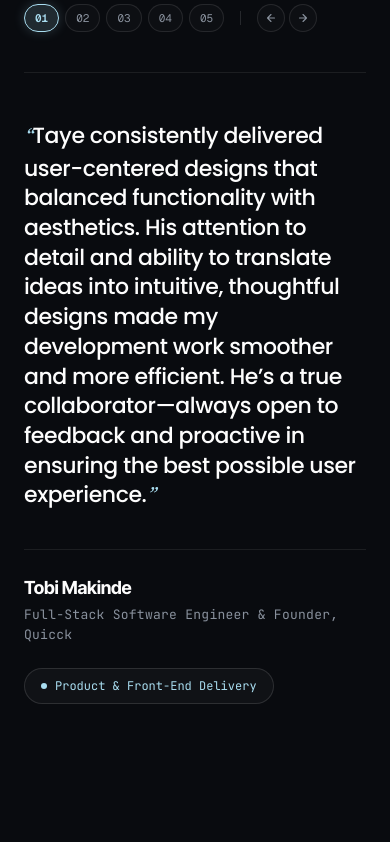
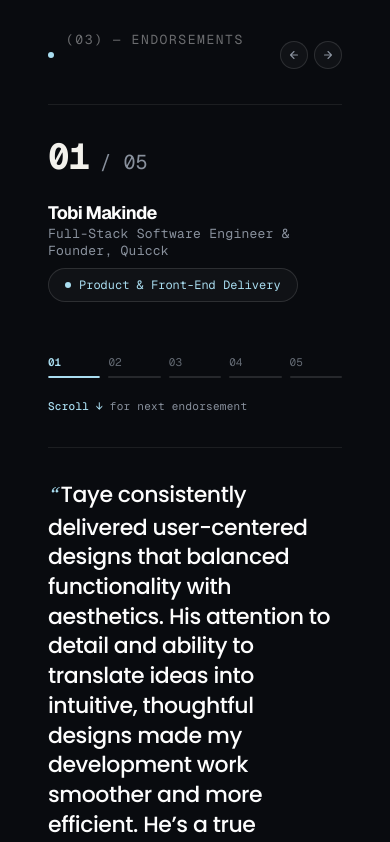
Before and after one commit to Bheemty/cold-designer-portfolio, a Next.js app: page / in a window 390 px wide. Shown: the part 6640-7482 px from the top of the page. Built offline with nearby package versions, Linux system fonts and the light colour scheme.

Commit message:
feat(endorsements): implement sticky 450vh step-by-step scroll with active-step indicators

```diff
--- a/src/app/globals.css
+++ b/src/app/globals.css
@@ -107,7 +107,7 @@
   body {
     background-color: var(--bg-primary);
     color: var(--text-primary);
-    overflow-x: hidden;
+    overflow-x: clip;
     font-feature-settings: "cv02", "cv03", "cv04", "cv11";
     -webkit-font-smoothing: antialiased;
     -moz-osx-font-smoothing: grayscale;
--- a/src/app/page.tsx
+++ b/src/app/page.tsx
@@ -11,7 +11,7 @@ const AssetPreloader = dynamic(() => import("@/components/kokil/AssetPreloader")
 
 export default function Home() {
   return (
-    <main className="relative flex min-h-screen flex-col bg-[#090b0f] text-[#FDFDFD] overflow-x-hidden">
+    <main className="relative flex min-h-screen flex-col bg-[#090b0f] text-[#FDFDFD] overflow-x-clip">
       {/* Background Interactive Cursor Grid */}
       <CursorGrid
         cellSize={64}
--- a/src/components/kokil/EndorsementsKokil.tsx
+++ b/src/components/kokil/EndorsementsKokil.tsx
@@ -1,6 +1,6 @@
 "use client";
 
-import { useState, useCallback, useEffect } from "react";
+import { useState, useRef, useEffect, useCallback } from "react";
 import { sound } from "@/lib/sounds";
 
 export interface EndorsementItem {
@@ -49,62 +49,190 @@ export const ENDORSEMENTS: EndorsementItem[] = [
 ];
 
 export default function EndorsementsKokil() {
+  const trackRef = useRef<HTMLElement>(null);
+  const activeIndexRef = useRef(0);
+  const isDesktopRef = useRef(false);
+  const tickingRef = useRef(false);
+
+  // References to the 5 individual progress fill bars for zero-jank GPU scaleX mutations
+  const fillRefs = useRef<Array<HTMLDivElement | null>>([]);
+
   const [activeIndex, setActiveIndex] = useState(0);
-  const [isTransitioning, setIsTransitioning] = useState(false);
+  const [isCrossfading, setIsCrossfading] = useState(false);
+  const [isDesktop, setIsDesktop] = useState(false);
 
   const total = ENDORSEMENTS.length;
   const current = ENDORSEMENTS[activeIndex];
 
-  const goTo = useCallback(
-    (index: number) => {
-      if (index === activeIndex || isTransitioning) return;
-      sound.playClick();
-      setIsTransitioning(true);
+  // Core scroll handler: updates continuous hairline progress bar via DOM refs,
+  // and only triggers React state updates when crossing 20% step thresholds.
+  const updateScrollProgress = useCallback(() => {
+    tickingRef.current = false;
+    const track = trackRef.current;
+    if (!track || !isDesktopRef.current) return;
+
+    const rect = track.getBoundingClientRect();
+    const scrollDistance = track.offsetHeight - window.innerHeight;
+    if (scrollDistance <= 0) return;
+
+    const currentScroll = -rect.top;
+    const progress = Math.min(1, Math.max(0, currentScroll / scrollDistance));
+
+    // Calculate active step index: 0, 1, 2, 3, 4 (20% per endorsement)
+    const newIndex = Math.min(total - 1, Math.floor(progress * total));
+
+    // Update the 5 hairline fill bars directly on DOM for locked 60fps GPU compositing
+    for (let s = 0; s < total; s++) {
+      const fillEl = fillRefs.current[s];
+      if (!fillEl) continue;
+
+      if (s < newIndex) {
+        fillEl.style.transform = "scaleX(1)";
+        fillEl.style.opacity = "1";
+      } else if (s > newIndex) {
+        fillEl.style.transform = "scaleX(0)";
+        fillEl.style.opacity = "0.3";
+      } else {
+        // Active segment fills smoothly from 0% to 100% across its 0.20 span
+        const segmentProgress = Math.min(1, Math.max(0, (progress - newIndex * (1 / total)) * total));
+        fillEl.style.transform = `scaleX(${segmentProgress})`;
+        fillEl.style.opacity = "1";
+      }
+    }
+
+    // Only commit React state update when crossing the threshold boundary
+    if (newIndex !== activeIndexRef.current) {
+      activeIndexRef.current = newIndex;
+      setIsCrossfading(true);
       setTimeout(() => {
-        setActiveIndex(index);
-        setIsTransitioning(false);
-      }, 160);
-    },
-    [activeIndex, isTransitioning]
-  );
+        setActiveIndex(newIndex);
+        setIsCrossfading(false);
+      }, 140);
+    }
+  }, [total]);
 
-  const handlePrev = useCallback(() => {
-    goTo((activeIndex - 1 + total) % total);
-  }, [activeIndex, total, goTo]);
+  // Synchronize with window resize and scroll (both Lenis and native)
+  useEffect(() => {
+    const checkDevice = () => {
+      const desktop = window.matchMedia("(min-width: 768px)").matches;
+      isDesktopRef.current = desktop;
+      setIsDesktop(desktop);
 
-  const handleNext = useCallback(() => {
-    goTo((activeIndex + 1) % total);
-  }, [activeIndex, total, goTo]);
-
-  // Keyboard navigation when focus is inside the endorsements section
-  useEffect(() => {
-    const handleKeyDown = (e: KeyboardEvent) => {
-      const activeEl = document.activeElement;
-      const section = document.getElementById("endorsements");
-      if (section && (section.contains(activeEl) || activeEl === section)) {
-        if (e.key === "ArrowLeft") {
-          e.preventDefault();
-          handlePrev();
-        } else if (e.key === "ArrowRight") {
-          e.preventDefault();
-          handleNext();
+      // Reset bars on mobile to match current active index
+      if (!desktop) {
+        for (let s = 0; s < total; s++) {
+          const fillEl = fillRefs.current[s];
+          if (!fillEl) continue;
+          fillEl.style.transform = s <= activeIndexRef.current ? "scaleX(1)" : "scaleX(0)";
+          fillEl.style.opacity = s <= activeIndexRef.current ? "1" : "0.3";
         }
       }
     };
 
-    window.addEventListener("keydown", handleKeyDown);
-    return () => window.removeEventListener("keydown", handleKeyDown);
-  }, [handlePrev, handleNext]);
+    checkDevice();
+    window.addEventListener("resize", checkDevice, { passive: true });
+
+    const onScroll = () => {
+      if (!isDesktopRef.current) return;
+      if (!tickingRef.current) {
+        tickingRef.current = true;
+        requestAnimationFrame(updateScrollProgress);
+      }
+    };
+
+    updateScrollProgress();
+
+    // Attach to Lenis smooth scroll ticker if active
+    const lenis = (window as unknown as {
+      __lenis?: {
+        on: (e: string, cb: () => void) => void;
+        off: (e: string, cb: () => void) => void;
+      };
+    }).__lenis;
+
+    if (lenis?.on) {
+      lenis.on("scroll", onScroll);
+    } else {
+      window.addEventListener("scroll", onScroll, { passive: true });
+    }
+
+    return () => {
+      window.removeEventListener("resize", checkDevice);
+      window.removeEventListener("scroll", onScroll);
+      if (lenis?.off) {
+        lenis.off("scroll", onScroll);
+      }
+    };
+  }, [updateScrollProgress, total]);
+
+  // Clickable step jump: scrolls window directly to that endorsement inside the 450vh track
+  const handleJumpToStep = (targetIndex: number) => {
+    sound.playClick();
+
+    if (!isDesktopRef.current) {
+      // Mobile tap behavior
+      if (targetIndex !== activeIndex) {
+        activeIndexRef.current = targetIndex;
+        setIsCrossfading(true);
+        setTimeout(() => {
+          setActiveIndex(targetIndex);
+          setIsCrossfading(false);
+        }, 140);
+
+        for (let s = 0; s < total; s++) {
+          const fillEl = fillRefs.current[s];
+          if (!fillEl) continue;
+          fillEl.style.transform = s <= targetIndex ? "scaleX(1)" : "scaleX(0)";
+          fillEl.style.opacity = s <= targetIndex ? "1" : "0.3";
+        }
+      }
+      return;
+    }
+
+    // Desktop: calculate exact scroll target in the 450vh outer track
+    const track = trackRef.current;
+    if (!track) return;
+
+    const trackTop = track.getBoundingClientRect().top + window.scrollY;
+    const scrollDistance = track.offsetHeight - window.innerHeight;
+    // Aim 4% into that endorsement's slice so it activates firmly
+    const stepRatio = (targetIndex * (1 / total)) + 0.04;
+    const targetScroll = Math.round(trackTop + stepRatio * scrollDistance);
+
+    const lenis = (window as unknown as {
+      __lenis?: {
+        scrollTo: (target: number, options?: { duration?: number }) => void;
+      };
+    }).__lenis;
+
+    if (lenis?.scrollTo) {
+      lenis.scrollTo(targetScroll, { duration: 0.75 });
+    } else {
+      window.scrollTo({ top: targetScroll, behavior: "smooth" });
+    }
+  };
+
+  const handleMobilePrev = () => {
+    handleJumpToStep((activeIndex - 1 + total) % total);
+  };
+
+  const handleMobileNext = () => {
+    handleJumpToStep((activeIndex + 1) % total);
+  };
 
   return (
     <section
+      ref={trackRef}
       id="endorsements"
-      className="endorsements-section relative w-full max-w-[1440px] mx-auto px-6 sm:px-10 lg:px-16 py-24 sm:py-32"
-      aria-label="Client & Collaborator Endorsements"
+      className="endorsements-track relative w-full"
+      aria-label="Client &amp; Collaborator Endorsements"
     >
-      <div className="endorsements-inner w-full">
-        {/* Section Header & Editorial Stepper Controls */}
-        <div className="flex flex-col sm:flex-row sm:items-center justify-between gap-6 pb-10 border-b border-white/[0.08] mb-12 sm:mb-16">
+      {/* Sticky Viewport Container: pins at top: 0, height: 100vh on desktop */}
+      <div className="endorsements-sticky w-full flex items-center justify-center">
+        <div className="w-full max-w-[1440px] mx-auto px-6 sm:px-10 lg:px-16 py-8 sm:py-12">
+
+          {/* Section Eyebrow Header */}
+          <div className="flex items-center justify-between pb-6 border-b border-white/[0.08] endorsement-divider mb-8 sm:mb-12">
             <div className="flex items-center gap-3">
               <span className="h-1.5 w-1.5 rounded-full bg-[#a9ddf0]" aria-hidden="true" />
               <p className="intro-label font-mono-code text-xs uppercase tracking-widest text-[#a9ddf0] m-0">
@@ -112,44 +240,13 @@ export default function EndorsementsKokil() {
               </p>
             </div>
 
-          {/* Stepper Navigation: [ 01 / 05 ] + Prev/Next Controls */}
-          <div
-            className="endorsement-stepper flex items-center gap-3 font-mono-code text-xs self-start sm:self-center"
-            role="region"
-            aria-label="Endorsements pagination"
-          >
-            {/* Numbered quick-select pills */}
-            <div className="flex items-center gap-1.5">
-              {ENDORSEMENTS.map((_, idx) => {
-                const isActive = idx === activeIndex;
-                return (
-                  <button
-                    key={idx}
-                    type="button"
-                    onClick={() => goTo(idx)}
-                    aria-label={`View endorsement 0${idx + 1}`}
-                    aria-current={isActive ? "true" : undefined}
-                    className={`h-7 px-2.5 rounded-full border transition-all cursor-pointer font-mono-code text-[11px] ${
-                      isActive
-                        ? "border-[#a9ddf0] bg-[#a9ddf0]/15 text-[#a9ddf0] font-semibold shadow-[0_0_12px_rgba(169,221,240,0.2)]"
-                        : "border-white/[0.1] bg-white/[0.02] text-[#89919d] hover:border-white/30 hover:text-[#f2f1ec]"
-                    }`}
-                  >
-                    0{idx + 1}
-                  </button>
-                );
-              })}
-            </div>
-
-            <div className="h-3.5 w-px bg-white/[0.12] mx-1" aria-hidden="true" />
-
-            {/* Stepper arrows */}
-            <div className="flex items-center gap-1">
+            {/* Mobile Prev / Next Tap Stepper Controls (< 768px) */}
+            <div className="flex sm:hidden items-center gap-1.5">
               <button
                 type="button"
-                onClick={handlePrev}
+                onClick={handleMobilePrev}
                 aria-label="Previous endorsement"
-                className="h-7 w-7 rounded-full border border-white/[0.1] bg-white/[0.02] text-[#89919d] hover:border-[#a9ddf0] hover:text-[#a9ddf0] flex items-center justify-center transition-colors cursor-pointer"
+                className="h-7 w-7 rounded-full border border-white/[0.12] bg-white/[0.03] text-[#89919d] hover:text-[#a9ddf0] flex items-center justify-center transition-colors cursor-pointer"
               >
                 <svg
                   viewBox="0 0 24 24"
@@ -167,9 +264,9 @@ export default function EndorsementsKokil() {
               </button>
               <button
                 type="button"
-                onClick={handleNext}
+                onClick={handleMobileNext}
                 aria-label="Next endorsement"
-                className="h-7 w-7 rounded-full border border-white/[0.1] bg-white/[0.02] text-[#89919d] hover:border-[#a9ddf0] hover:text-[#a9ddf0] flex items-center justify-center transition-colors cursor-pointer"
+                className="h-7 w-7 rounded-full border border-white/[0.12] bg-white/[0.03] text-[#89919d] hover:text-[#a9ddf0] flex items-center justify-center transition-colors cursor-pointer"
               >
                 <svg
                   viewBox="0 0 24 24"
@@ -187,43 +284,135 @@ export default function EndorsementsKokil() {
               </button>
             </div>
           </div>
+
+          {/* Clean 2-Column Editorial Split (35% Left / 65% Right on Desktop) */}
+          <div className="grid grid-cols-1 md:grid-cols-12 gap-8 md:gap-12 lg:gap-16 items-start">
+
+            {/* ── LEFT COLUMN (Active Step Indicator + Endorser Identity) ── */}
+            <div className="md:col-span-5 lg:col-span-4 flex flex-col justify-between h-full pr-0 md:pr-6 lg:pr-8 border-b md:border-b-0 md:border-r border-white/[0.08] endorsement-divider pb-8 md:pb-0">
+
+              {/* Top: Prominent Monospace Step Counter: 01 / 05 */}
+              <div className="flex items-baseline gap-2.5 font-mono-code mb-6 sm:mb-8">
+                <span className="endorsement-step-num text-4xl sm:text-5xl lg:text-6xl font-bold tracking-tight text-[#f2f1ec] transition-colors duration-200">
+                  0{activeIndex + 1}
+                </span>
+                <span className="endorsement-step-total text-xl sm:text-2xl text-[#89919d] font-normal">
+                  / 0{total}
+                </span>
               </div>
 
-        {/* Editorial Pull-Quote with GPU-composited crossfade */}
-        <div className="endorsement-body min-h-[300px] sm:min-h-[260px] flex flex-col justify-between">
-          <blockquote
-            className={`endorsement-quote transition-all duration-200 ease-out ${
-              isTransitioning
-                ? "opacity-0 translate-y-1"
-                : "opacity-100 translate-y-0"
+              {/* Middle: Endorser Identity (Pure Typographic Hierarchy — NO "Author:" or "Role:" labels) */}
+              <div
+                className={`space-y-3 mb-8 sm:mb-12 transition-all duration-200 ease-out ${
+                  isCrossfading ? "opacity-0 translate-y-1.5" : "opacity-100 translate-y-0"
                 }`}
                 style={{ willChange: "opacity, transform" }}
               >
-            <span className="quote-mark" aria-hidden="true">&ldquo;</span>
-            {current.quote}
-            <span className="quote-mark" aria-hidden="true">&rdquo;</span>
-          </blockquote>
+                {/* Bold primary line */}
+                <h3 className="endorsement-author-name text-2xl sm:text-3xl font-bold font-display text-[#FDFDFD] tracking-tight m-0">
+                  {current.endorser}
+                </h3>
+                {/* Muted secondary line */}
+                <p className="endorsement-author-role text-xs sm:text-sm font-mono-code text-[#89919d] tracking-wide m-0">
+                  {current.affiliation}
+                </p>
+                {/* Subtle monospace tag */}
+                <div className="pt-2">
+                  <div className="endorsement-context-pill inline-flex items-center gap-2 rounded-full border border-white/[0.12] bg-white/[0.03] px-3.5 py-1.5 font-mono-code text-xs text-[#a9ddf0]">
+                    <span className="context-indicator h-1.5 w-1.5 rounded-full bg-[#a9ddf0]" aria-hidden="true" />
+                    <span>{current.context}</span>
+                  </div>
+                </div>
+              </div>
 
-          {/* Pure Typographic Hierarchy Signature (NO "Author:" or "Role:" field labels) */}
+              {/* Bottom: 5-Segment Horizontal Progress Indicator ([ 01 ] [ 02 ] [ 03 ] [ 04 ] [ 05 ]) */}
+              <div className="w-full pt-4 space-y-3">
                 <div
-            className={`endorsement-meta transition-all duration-200 ease-out ${
-              isTransitioning
-                ? "opacity-0 translate-y-1"
-                : "opacity-100 translate-y-0"
+                  className="grid grid-cols-5 gap-2 w-full"
+                  role="tablist"
+                  aria-label="Endorsements progress steps"
+                >
+                  {ENDORSEMENTS.map((_, idx) => {
+                    const isCurrent = idx === activeIndex;
+                    return (
+                      <button
+                        key={idx}
+                        type="button"
+                        role="tab"
+                        aria-selected={isCurrent}
+                        aria-label={`Jump to endorsement 0${idx + 1}`}
+                        onClick={() => handleJumpToStep(idx)}
+                        className="group flex flex-col items-start gap-1.5 cursor-pointer text-left py-1"
+                      >
+                        {/* Monospace Step Identifier */}
+                        <span
+                          className={`font-mono-code text-[11px] transition-colors ${
+                            isCurrent
+                              ? "text-[#a9ddf0] font-semibold"
+                              : "text-[#89919d]/70 group-hover:text-[#f2f1ec]"
+                          }`}
+                        >
+                          0{idx + 1}
+                        </span>
+
+                        {/* 2px Hairline Progress Bar Track */}
+                        <div className="h-[2px] w-full rounded-full bg-white/[0.12] endorsement-bar-track overflow-hidden relative">
+                          {/* Continuous GPU-scaled Fill Bar */}
+                          <div
+                            ref={(el) => {
+                              fillRefs.current[idx] = el;
+                            }}
+                            className="h-full w-full rounded-full bg-[#a9ddf0] endorsement-bar-fill origin-left transition-transform duration-75"
+                            style={{
+                              transform: idx <= activeIndex ? "scaleX(1)" : "scaleX(0)",
+                              opacity: idx <= activeIndex ? 1 : 0.3,
+                              willChange: "transform",
+                            }}
+                          />
+                        </div>
+                      </button>
+                    );
+                  })}
+                </div>
+
+                {/* Subtle Monospace Hint Below Bars */}
+                <div className="flex items-center justify-between font-mono-code text-[11px] text-[#89919d] pt-1">
+                  <span className="endorsement-scroll-hint tracking-wide">
+                    {activeIndex < total - 1 ? (
+                      <>
+                        <span className="text-[#a9ddf0] font-medium">Scroll &darr;</span> for next endorsement
+                      </>
+                    ) : (
+                      <>
+                        <span className="text-[#a9ddf0] font-medium">Continue &darr;</span> into Contact
+                      </>
+                    )}
+                  </span>
+                  <span className="hidden lg:inline text-[10px] text-[#89919d]/60">
+                    [Clickable Steps]
+                  </span>
+                </div>
+              </div>
+            </div>
+
+            {/* ── RIGHT COLUMN (The Editorial Quote) ── */}
+            <div className="md:col-span-7 lg:col-span-8 pl-0 md:pl-4 lg:pl-8 flex items-center min-h-[220px] sm:min-h-[300px]">
+              <blockquote
+                className={`endorsement-quote text-xl sm:text-2xl md:text-3xl lg:text-4xl font-medium leading-[1.38] text-[#FDFDFD] m-0 transition-all duration-300 ease-out ${
+                  isCrossfading ? "opacity-0 translate-y-2.5" : "opacity-100 translate-y-0"
                 }`}
                 style={{ willChange: "opacity, transform" }}
               >
-            {/* Bold Primary Line (Endorser) + Muted Secondary Line (Affiliation) */}
-            <div className="endorsement-author-block">
-              <h3 className="endorsement-author-name">{current.endorser}</h3>
-              <p className="endorsement-author-role">{current.affiliation}</p>
+                <span className="quote-mark text-[#a9ddf0] font-serif italic mr-1" aria-hidden="true">
+                  &ldquo;
+                </span>
+                {current.quote}
+                <span className="quote-mark text-[#a9ddf0] font-serif italic ml-1" aria-hidden="true">
+                  &rdquo;
+                </span>
+              </blockquote>
             </div>
 
-            {/* Subtle Monospace Tag (Context) */}
-            <div className="endorsement-context-pill">
-              <span className="context-indicator" aria-hidden="true" />
-              <span>{current.context}</span>
-            </div>
           </div>
         </div>
       </div>
--- a/src/styles/kokil.css
+++ b/src/styles/kokil.css
@@ -2039,6 +2039,49 @@ html[data-hero-revealed="true"] #hero .cursor-hint {
   padding: clamp(80px, 10vh, 140px) clamp(24px, 5vw, 64px) clamp(40px, 6vh, 80px);
   z-index: 10;
 }
+/* ── (03) ENDORSEMENTS STICKY SCROLL TRACK ── */
+.endorsements-track {
+  position: relative;
+  width: 100%;
+  height: 450vh;
+}
+
+.endorsements-sticky {
+  position: sticky;
+  top: 0;
+  height: 100vh;
+  width: 100%;
+  display: flex;
+  align-items: center;
+  justify-content: center;
+  overflow: hidden;
+  contain: layout style;
+}
+
+@media (max-width: 767px) {
+  .endorsements-track {
+    height: auto !important;
+  }
+  .endorsements-sticky {
+    position: relative !important;
+    top: auto !important;
+    height: auto !important;
+    min-height: auto !important;
+    padding: clamp(64px, 8vh, 96px) 0;
+    overflow: visible;
+  }
+}
+
+.endorsement-divider {
+  border-color: rgba(255, 255, 255, 0.08);
+}
+.endorsement-bar-track {
+  background: rgba(255, 255, 255, 0.12);
+}
+.endorsement-bar-fill {
+  background: #a9ddf0;
+}
+
 #endorsements .intro-label {
   margin-bottom: clamp(32px, 4vw, 56px);
 }
@@ -2953,6 +2996,27 @@ html[data-theme="light"] .nb-tab:hover:not(.is-active) {
 }
 
 /* ── ENDORSEMENTS (LIGHT) ── */
+html[data-theme="light"] .endorsements-track {
+  background: transparent;
+}
+html[data-theme="light"] .endorsement-step-num {
+  color: #11141b;
+}
+html[data-theme="light"] .endorsement-step-total {
+  color: #64748b;
+}
+html[data-theme="light"] .endorsement-divider {
+  border-color: rgba(18, 22, 30, 0.1);
+}
+html[data-theme="light"] .endorsement-bar-track {
+  background: rgba(18, 22, 30, 0.12);
+}
+html[data-theme="light"] .endorsement-bar-fill {
+  background: #027a9e;
+}
+html[data-theme="light"] .endorsement-scroll-hint {
+  color: #64748b;
+}
 html[data-theme="light"] .endorsement-quote {
   color: #11141b;
 }
```
Lines whose indentation alone changed are shown as unchanged.
